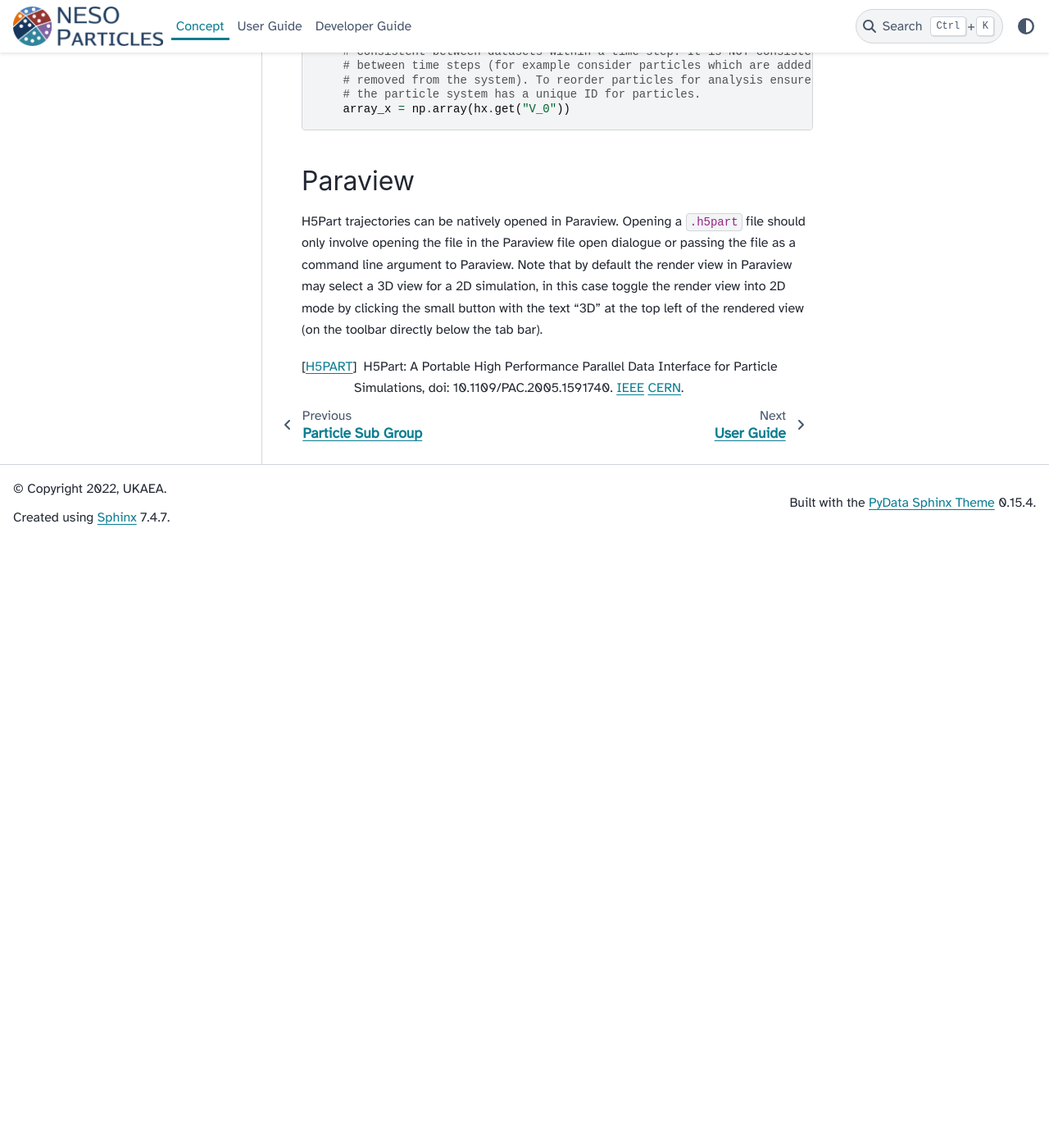
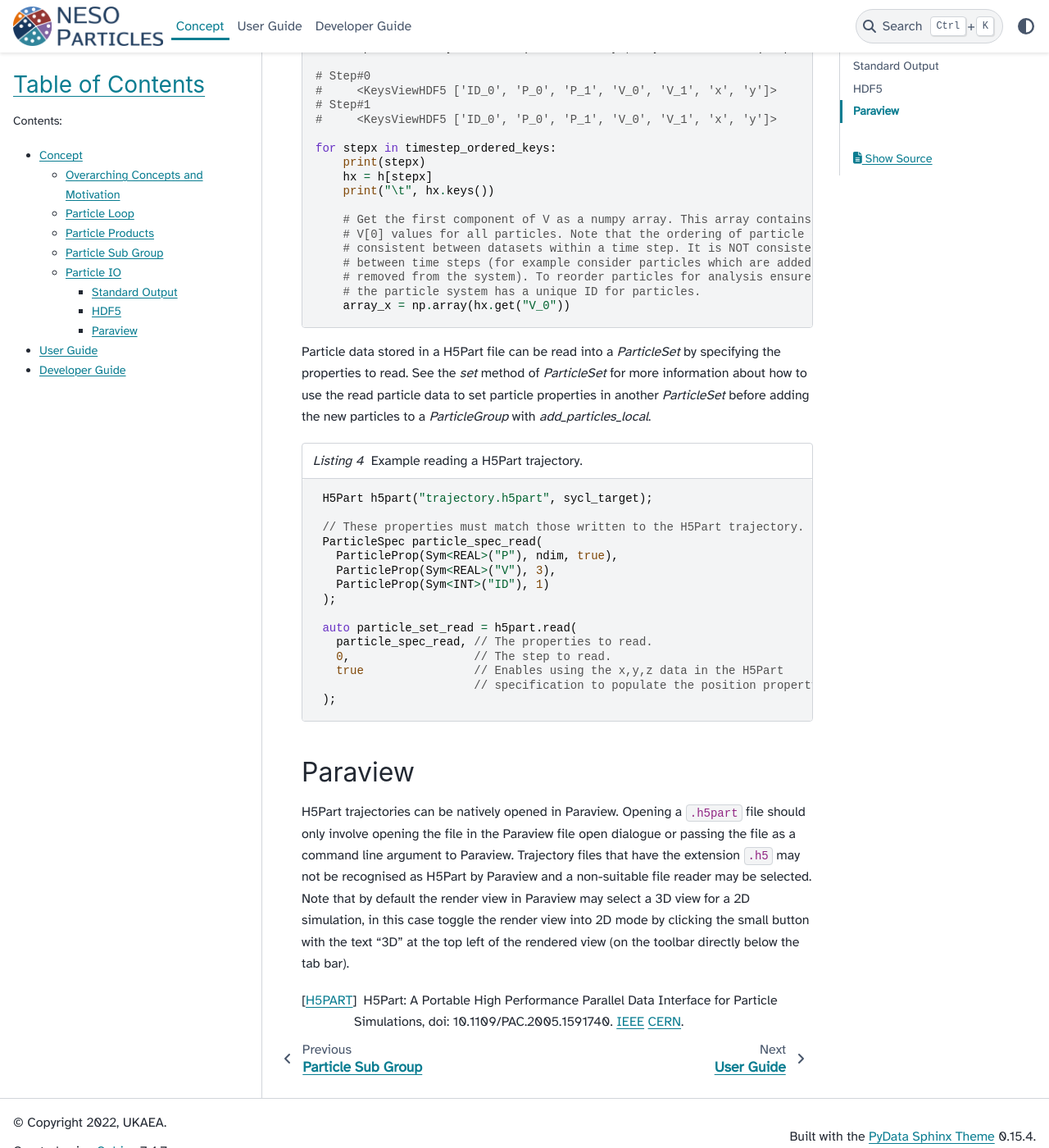
Before and after one commit to ExCALIBUR-NEPTUNE/NESO-Particles, a Sphinx documentation site: the page built from docs/sphinx/source/concept/particle_io.rst, in a window 1280 px wide and 1400 px high, scrolled down 2082 px. Shown: the whole window at 82% size. Built offline with Sphinx 7.4.7 and the PyData theme 0.15.4, drawn with Linux system fonts in a browser that asks for light colours; before the commit the page ends 2742 px from its top, so only the background shows below that; some of the changed text lies outside the part shown.

Commit message:
updates to docs for h5part

```diff
--- a/docs/sphinx/source/concept/particle_io.rst
+++ b/docs/sphinx/source/concept/particle_io.rst
@@ -50,7 +50,7 @@ We provide a class `H5Part` to facilitate writing particle properties to file at
 
     H5Part h5part(
         "particle_trajectory.h5part",
-        particle_group,
+        particle_group,  // ParticleGroup or ParticleSubGroup.
         Sym<REAL>("P"),  // The positions are always recorded as part of the
                          // format. Passing them again here may trade space
                          // for convenience.
@@ -72,6 +72,12 @@ We provide a class `H5Part` to facilitate writing particle properties to file at
 
 The `write` call may optionally be passed an integer to indicate the time step, this may be incompatible with the native H5Part reader in Paraview.
 Note that the `close` method must be called for the file to be readable.
+It is permissible to call `close` between calls to `write` to ensure that there is readable output in the event of a simulation crash.
+
+.. warning::
+   Particle data is unordered between written steps. To track a particle between time steps write a unique identifier for the particle at each step.
+
+Here is an example script that may be used to read the written data into Python using the Python `h5py` library.
 
 .. code-block:: python
    :caption: Prototype Python implementation to read H5Part files for post processing.
@@ -103,12 +109,34 @@ Note that the `close` method must be called for the file to be readable.
        # the particle system has a unique ID for particles.
        array_x = np.array(hx.get("V_0"))
 
+Particle data stored in a H5Part file can be read into a `ParticleSet` by specifying the properties to read.
+See the `set` method of `ParticleSet` for more information about how to use the read particle data to set particle properties in another `ParticleSet` before adding the new particles to a `ParticleGroup` with `add_particles_local`.
+
+.. code-block:: cpp
+   :caption: Example reading a H5Part trajectory.
+
+    H5Part h5part("trajectory.h5part", sycl_target);
+
+    // These properties must match those written to the H5Part trajectory.
+    ParticleSpec particle_spec_read(
+      ParticleProp(Sym<REAL>("P"), ndim, true),
+      ParticleProp(Sym<REAL>("V"), 3),
+      ParticleProp(Sym<INT>("ID"), 1)
+    );
+
+    auto particle_set_read = h5part.read(
+      particle_spec_read, // The properties to read.
+      0,                  // The step to read.
+      true                // Enables using the x,y,z data in the H5Part
+                          // specification to populate the position property.
+    );
 
 Paraview
 ========
 
 H5Part trajectories can be natively opened in Paraview.
 Opening a ``.h5part`` file should only involve opening the file in the Paraview file open dialogue or passing the file as a command line argument to Paraview.
+Trajectory files that have the extension ``.h5`` may not be recognised as H5Part by Paraview and a non-suitable file reader may be selected.
 Note that by default the render view in Paraview may select a 3D view for a 2D simulation, in this case toggle the render view into 2D mode by clicking the small button with the text "3D" at the top left of the rendered view (on the toolbar directly below the tab bar).
 
 
--- a/docs/sphinx/source/guide-user/installation.rst
+++ b/docs/sphinx/source/guide-user/installation.rst
@@ -6,7 +6,7 @@ Dependencies
 ============
 
 * CMake 3.24+.
-* SYCL 2020 with USM support: e.g. AdaptiveCpp 24.10.0 or Intel DPCPP 2024.2.1.
+* SYCL 2020 with USM support: e.g. AdaptiveCpp 24.10.0 or Intel DPCPP 2024.2.1. Please read the section on known issues and workarounds before choosing a SYCL implementation.
 * MPI 3.0: e.g. MPICH 4.0 or IntelMPI 2021.6. See known issues for Ubuntu 22.03 mpich.
 * HDF5 (parallel): (optional) See CMake variable ``NESO_PARTICLES_ENABLE_HDF5`` if particle trajectories are required - will execute without.
 * PETSc: (optional) See CMake variable ``NESO_PARTICLES_ENABLE_PETSC`` if PETSc DMPlex support is required.
```
